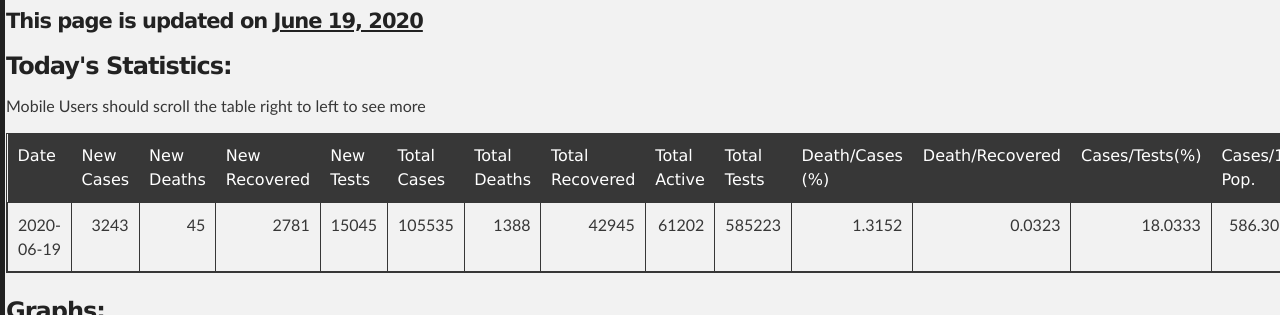
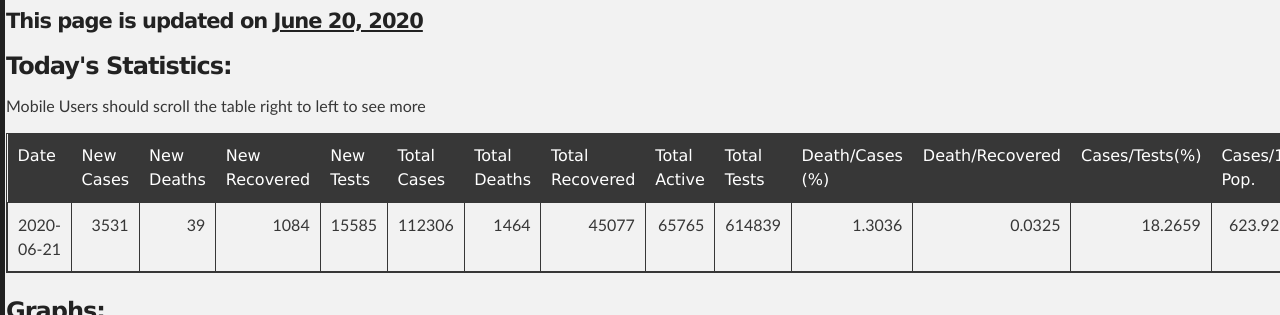
Before and after one commit to promitbasak/covid19bd, a Jekyll site: the page index.html, which Jekyll copies as it is, in a window 1280 px wide and 900 px high, cut to the strip 322-637 px from the top of the window. Built offline with Jekyll 4.4.1, drawn with Linux system fonts in a browser that asks for light colours; some of the changed text lies outside the part shown.

Commit message:
Update index.html

```diff
--- a/index.html
+++ b/index.html
@@ -45,7 +45,7 @@
         <h2 id="covid-19-in-bangladesh">Covid-19 in Bangladesh</h2>
 
 
-    <h4 id="this-page-is-updated-on-june-19-2020">This page is updated on <strong><u>June 19, 2020</u></strong></h4>
+    <h4 id="this-page-is-updated-on-june-20-2020">This page is updated on <strong><u>June 20, 2020</u></strong></h4>
     <h3> Today's Statistics:</h3>
         <p> Mobile Users should scroll the table right to left to see more</p>
     <table class="table table-bordered table-hover table-condensed">
@@ -66,21 +66,21 @@
 <th title="Field #15">Deaths/1M Pop.</th>
 </tr></thead>
 <tbody><tr>
-<td>2020-06-19</td>
-<td align="right">3243</td>
-<td align="right">45</td>
-<td align="right">2781</td>
-<td align="right">15045</td>
-<td align="right">105535</td>
-<td align="right">1388</td>
-<td align="right">42945</td>
-<td align="right">61202</td>
-<td align="right">585223</td>
-<td align="right">1.3152</td>
-<td align="right">0.0323</td>
-<td align="right">18.0333</td>
-<td align="right">586.3056</td>
-<td align="right">7.7111</td>
+<td>2020-06-21</td>
+<td align="right">3531</td>
+<td align="right">39</td>
+<td align="right">1084</td>
+<td align="right">15585</td>
+<td align="right">112306</td>
+<td align="right">1464</td>
+<td align="right">45077</td>
+<td align="right">65765</td>
+<td align="right">614839</td>
+<td align="right">1.3036</td>
+<td align="right">0.0325</td>
+<td align="right">18.2659</td>
+<td align="right">623.9222</td>
+<td align="right">8.1333</td>
 </tr>
 </tbody>
 </table>
@@ -88,27 +88,27 @@
         <h3>Graphs:</h3>
         <div class="photo-album">
       <div>
-        <img src="https://raw.githubusercontent.com/promitbasak/Covid-19_bd_extended/master/assests/2020-06-19/Figure_1.png">
+        <img src="https://raw.githubusercontent.com/promitbasak/Covid-19_bd_extended/master/assests/2020-06-20/Figure_1.png">
         <h5>Overall Condition</h5>
       </div>
       <div>
-        <img src="https://raw.githubusercontent.com/promitbasak/Covid-19_bd_extended/master/assests/2020-06-19/Figure_2.png">
+        <img src="https://raw.githubusercontent.com/promitbasak/Covid-19_bd_extended/master/assests/2020-06-20/Figure_2.png">
         <h5>Total Cases</h5>
       </div>
       <div>
-        <img src="https://raw.githubusercontent.com/promitbasak/Covid-19_bd_extended/master/assests/2020-06-19/Figure_8.png">
+        <img src="https://raw.githubusercontent.com/promitbasak/Covid-19_bd_extended/master/assests/2020-06-20/Figure_8.png">
         <h5>Total Deaths</h5>
       </div>
       <div>
-        <img src="https://raw.githubusercontent.com/promitbasak/Covid-19_bd_extended/master/assests/2020-06-16/Figure_22.png">
+        <img src="https://raw.githubusercontent.com/promitbasak/Covid-19_bd_extended/master/assests/2020-06-20/Figure_22.png">
         <h5>District-wise Corona Map</h5>
       </div>
       <div>
-        <img src="https://raw.githubusercontent.com/promitbasak/Covid-19_bd_extended/master/assests/2020-06-19/Figure_20.png">
+        <img src="https://raw.githubusercontent.com/promitbasak/Covid-19_bd_extended/master/assests/2020-06-20/Figure_20.png">
         <h5>BD vs USA: Cases</h5>
       </div>
       <div>
-        <img src="https://raw.githubusercontent.com/promitbasak/Covid-19_bd_extended/master/assests/2020-06-19/Figure_21.png">
+        <img src="https://raw.githubusercontent.com/promitbasak/Covid-19_bd_extended/master/assests/2020-06-20/Figure_21.png">
         <h5>BD vs USA: Deaths</h5>
       </div>
     </div>
@@ -2298,6 +2298,40 @@
 <td align="right">586.3056</td>
 <td align="right">7.7111</td>
 </tr>
+<tr>
+<td>2020-06-20</td>
+<td align="right">3240</td>
+<td align="right">37</td>
+<td align="right">1048</td>
+<td align="right">14031</td>
+<td align="right">108775</td>
+<td align="right">1425</td>
+<td align="right">43993</td>
+<td align="right">63357</td>
+<td align="right">599254</td>
+<td align="right">1.3100</td>
+<td align="right">0.0324</td>
+<td align="right">18.1517</td>
+<td align="right">604.3056</td>
+<td align="right">7.9167</td>
+</tr>
+<tr>
+<td>2020-06-21</td>
+<td align="right">3531</td>
+<td align="right">39</td>
+<td align="right">1084</td>
+<td align="right">15585</td>
+<td align="right">112306</td>
+<td align="right">1464</td>
+<td align="right">45077</td>
+<td align="right">65765</td>
+<td align="right">614839</td>
+<td align="right">1.3036</td>
+<td align="right">0.0325</td>
+<td align="right">18.2659</td>
+<td align="right">623.9222</td>
+<td align="right">8.1333</td>
+</tr>
 </tbody></table>
         <p></p>
         <p> Data Sources: Self created dataset which can be found at <a href="https://github.com/promitbasak/Covid-19_bd_extended">this repository</a>. This dataset uses govt issued press releases from <a href="https://corona.gov.bd/press-release">Here</a>, <a href="https://iedcr.gov.bd/">Here</a> and <a href="https://iedcr.gov.bd/website/index.php/component/content/article/11-others/227-pressrelease">Here</a>.</p>
```
